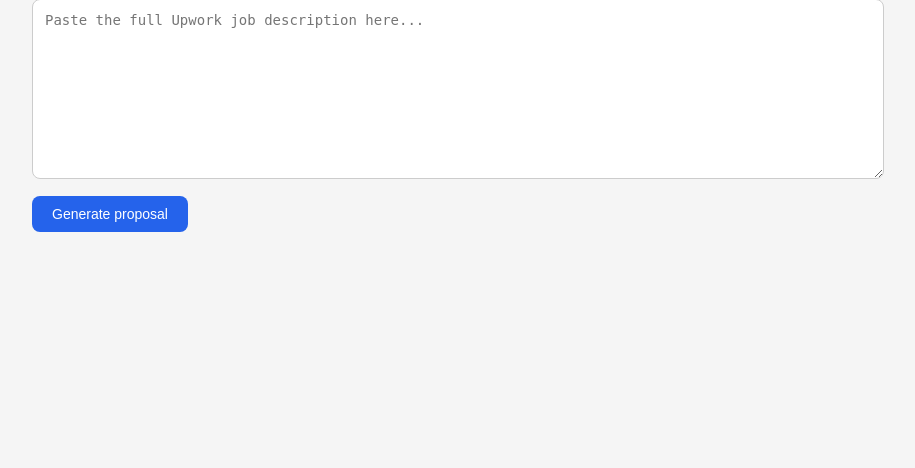
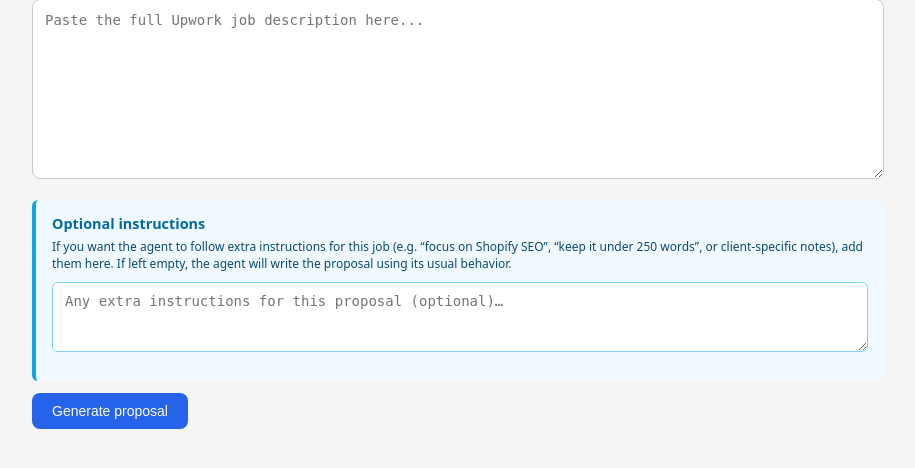
Before and after one commit to Integritistudio/proposal-writer, a Flask app: page / in a window 1280 px wide. Shown: the part 170-638 px from the top of the page, without its empty margins (182-1097 px from the left). Run offline with Flask 3, Linux system fonts and the light colour scheme.

Commit message:
with user instructions.

```diff
--- a/app.py
+++ b/app.py
@@ -27,10 +27,15 @@ def index():
 def generate():
     data = request.get_json() or {}
     job_post = (data.get("job_post") or "").strip()
+    user_instructions = (data.get("instructions") or "").strip()
     relevant_example = (data.get("relevant_example") or "").strip()
     if not job_post:
         return jsonify({"ok": False, "error": "Job post is required.", "proposal": ""}), 400
-    result = generate_proposal(job_post, relevant_example_override=relevant_example or None)
+    result = generate_proposal(
+        job_post,
+        user_instructions=user_instructions,
+        relevant_example_override=relevant_example or None,
+    )
     if result.get("error"):
         return jsonify({
             "ok": False,
--- a/templates/index.html
+++ b/templates/index.html
@@ -147,6 +147,12 @@
   <label for="job">Job post</label>
   <textarea id="job" placeholder="Paste the full Upwork job description here..."></textarea>
 
+  <div class="note-section" style="margin-top: 16px;">
+    <h3>Optional instructions</h3>
+    <p class="note-hint">If you want the agent to follow extra instructions for this job (e.g. “focus on Shopify SEO”, “keep it under 250 words”, or client-specific notes), add them here. If left empty, the agent will write the proposal using its usual behavior.</p>
+    <textarea id="instructions" class="note-input" rows="3" placeholder="Any extra instructions for this proposal (optional)…"></textarea>
+  </div>
+
   <div class="actions">
     <button type="button" class="primary" id="btnGenerate">Generate proposal</button>
     <button type="button" class="secondary" id="btnCopy" style="display: none;">Copy proposal</button>
@@ -172,6 +178,7 @@
     const btnGenerate = document.getElementById('btnGenerate');
     const btnCopy = document.getElementById('btnCopy');
     const statusEl = document.getElementById('status');
+    const instructionsEl = document.getElementById('instructions');
     const resultSection = document.getElementById('resultSection');
     const proposalOutput = document.getElementById('proposalOutput');
     const noteInput = document.getElementById('noteInput');
@@ -193,6 +200,7 @@
 
     btnGenerate.addEventListener('click', async function () {
       const job = jobEl.value.trim();
+      const instructions = instructionsEl.value.trim();
       if (!job) {
         setStatus('Please paste a job post.');
         showResult('', false, '');
@@ -206,7 +214,7 @@
         const res = await fetch('/generate', {
           method: 'POST',
           headers: { 'Content-Type': 'application/json' },
-          body: JSON.stringify({ job_post: job })
+          body: JSON.stringify({ job_post: job, instructions })
         });
         const data = await res.json();
 
@@ -236,6 +244,7 @@
 
     btnRewrite.addEventListener('click', async function () {
       const job = jobEl.value.trim();
+      const instructions = instructionsEl.value.trim();
       const relevantExample = noteInput.value.trim();
       if (!job) {
         setStatus('Please paste a job post first.');
@@ -252,7 +261,7 @@
         const res = await fetch('/generate', {
           method: 'POST',
           headers: { 'Content-Type': 'application/json' },
-          body: JSON.stringify({ job_post: job, relevant_example: relevantExample })
+          body: JSON.stringify({ job_post: job, instructions, relevant_example: relevantExample })
         });
         const data = await res.json();
 
```
Also changed, not shown: proposal_engine.py (+23 -3 lines).
